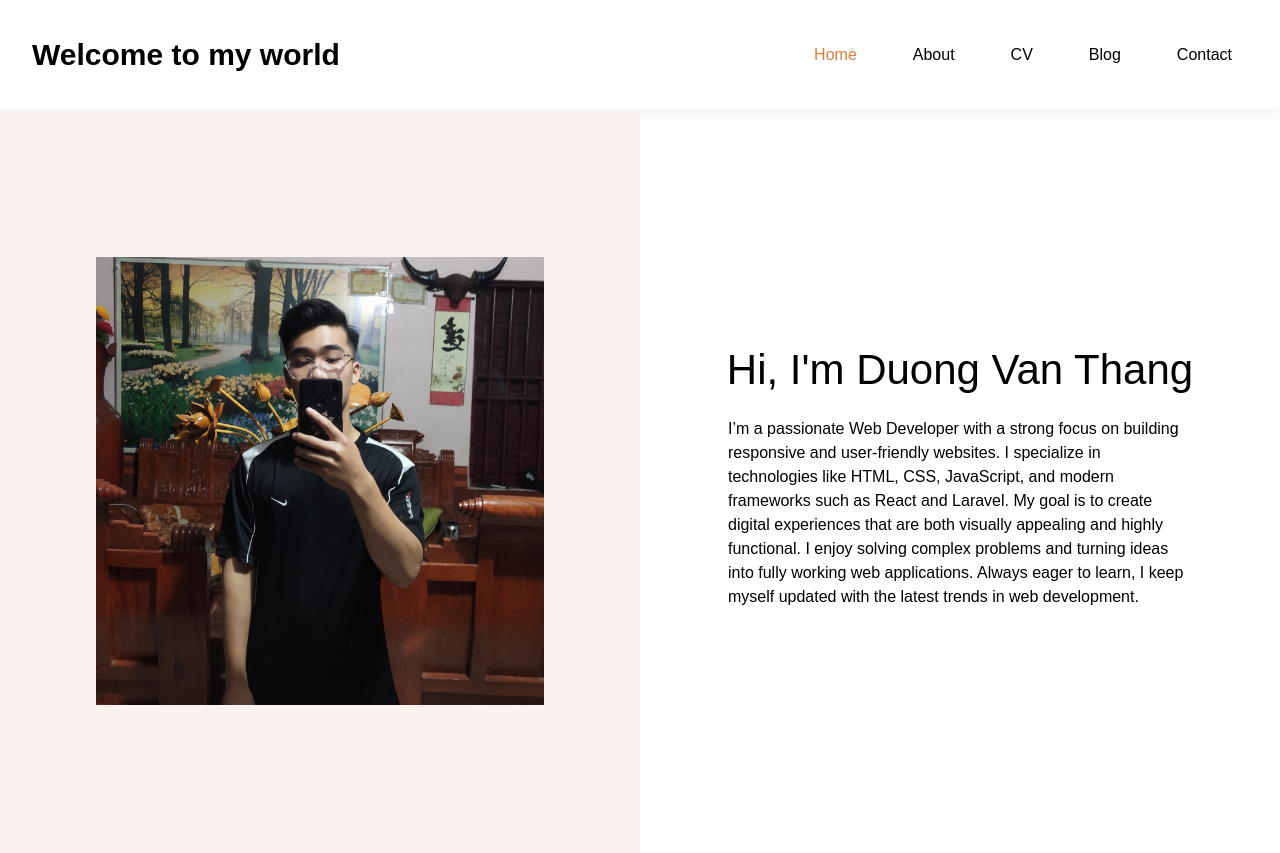
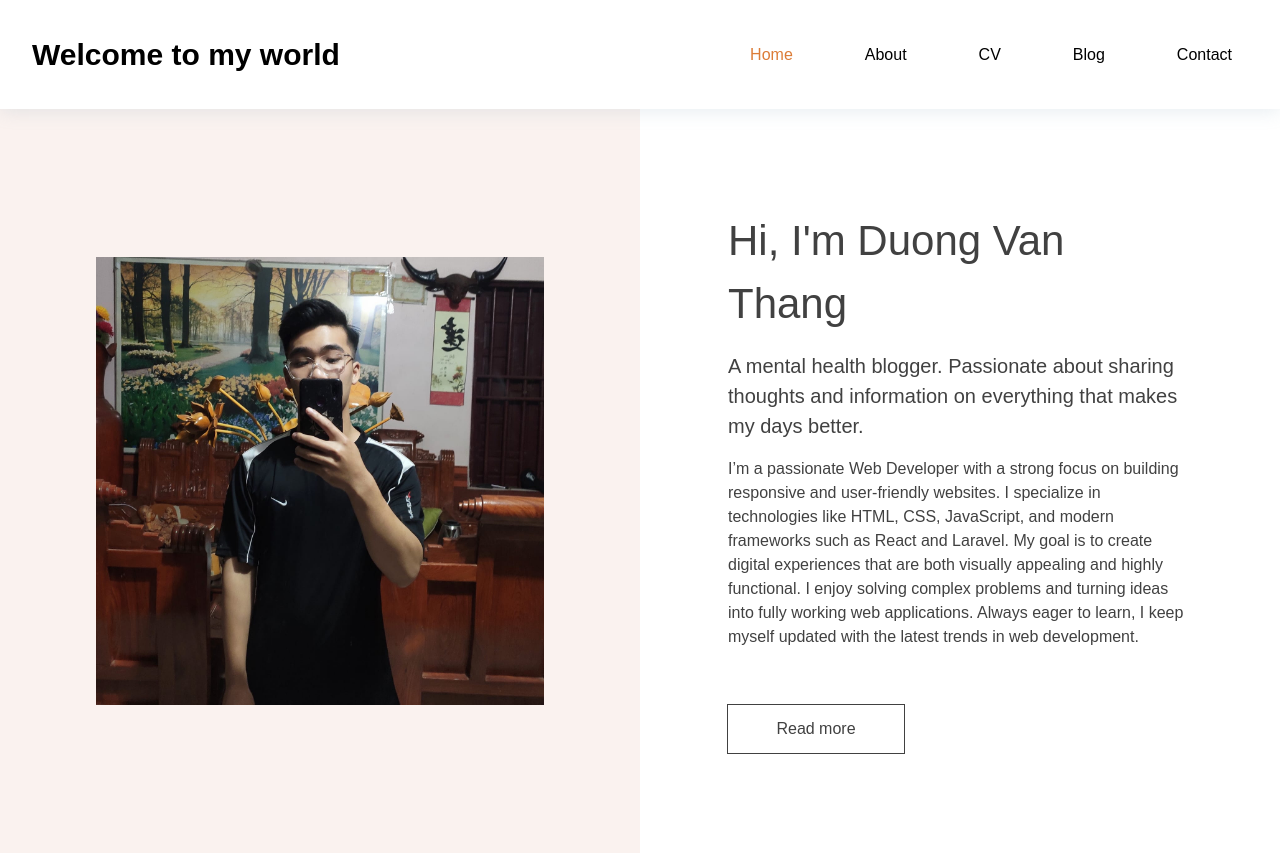
Before and after one commit to duongthang123/persional_blog, a React (Vite) app: page / in a window 1280 px wide. Built offline with nearby package versions, Linux system fonts and the light colour scheme; a web font is replaced by a local one.

Commit message:
update information section

```diff
--- a/src/components/Header.jsx
+++ b/src/components/Header.jsx
@@ -1,12 +1,11 @@
-import React from 'react'
 
 const Header = () => {
   return (
-    <div className='relative'>
+    <div className='relative z-9999'>
        <div className='flex justify-between items-center shadow-[0_2px_18px_0_rgba(129,162,182,0.2)]'>
           <h3 className='py-8 px-8 text-[30px] font-bold'>Welcome to my world</h3>
 
-          <nav className='py-8 px-8 text[24px] space-x-6 font-[450]'>
+          <nav className='py-8 px-8 text[24px] space-x-10 font-[450]'>
             <a href='' className='p-4 active'>Home</a>
             <a href='' className='p-4'>About</a>
             <a href='' className='p-4'>CV</a>
--- a/src/components/Information.jsx
+++ b/src/components/Information.jsx
@@ -7,14 +7,20 @@ const Information = () => {
         <div className='relative flex items-center justify-around bg-[#faf2ef] w-[50%] h-[744px]'>
             <img className='w-[80%] h-[90%] object-contain p-8' src={ImgPersional} alt='Anh'/>
         </div>
-        <div className='flex flex-col items-center justify-center w-[50%]'>
+        <div className='flex flex-col justify-center w-[50%] py-4 px-22 text-[#414141]'>
           <h1 className='text-[42px]'>Hi, I'm Duong Van Thang</h1>
-          <p className='text-[16px] py-4 px-22'>I’m a passionate Web Developer with a strong focus on building responsive and user-friendly websites.
+          <p className='text-[20px] pt-4' >
+            A mental health blogger. Passionate about sharing thoughts and information on everything that makes my days better.
+          </p>
+          <p className='text-[16px] pt-4'>
+            I’m a passionate Web Developer with a strong focus on building responsive and user-friendly websites.
             I specialize in technologies like HTML, CSS, JavaScript, and modern frameworks such as React and Laravel.
             My goal is to create digital experiences that are both visually appealing and highly functional.
             I enjoy solving complex problems and turning ideas into fully working web applications.
             Always eager to learn, I keep myself updated with the latest trends in web development.
           </p>
+
+          <button className='text-[16px] max-w-[176px] outline mt-[56px] px-6 py-3 cursor-pointer'>Read more</button>
         </div>
     </div>
   )
```
